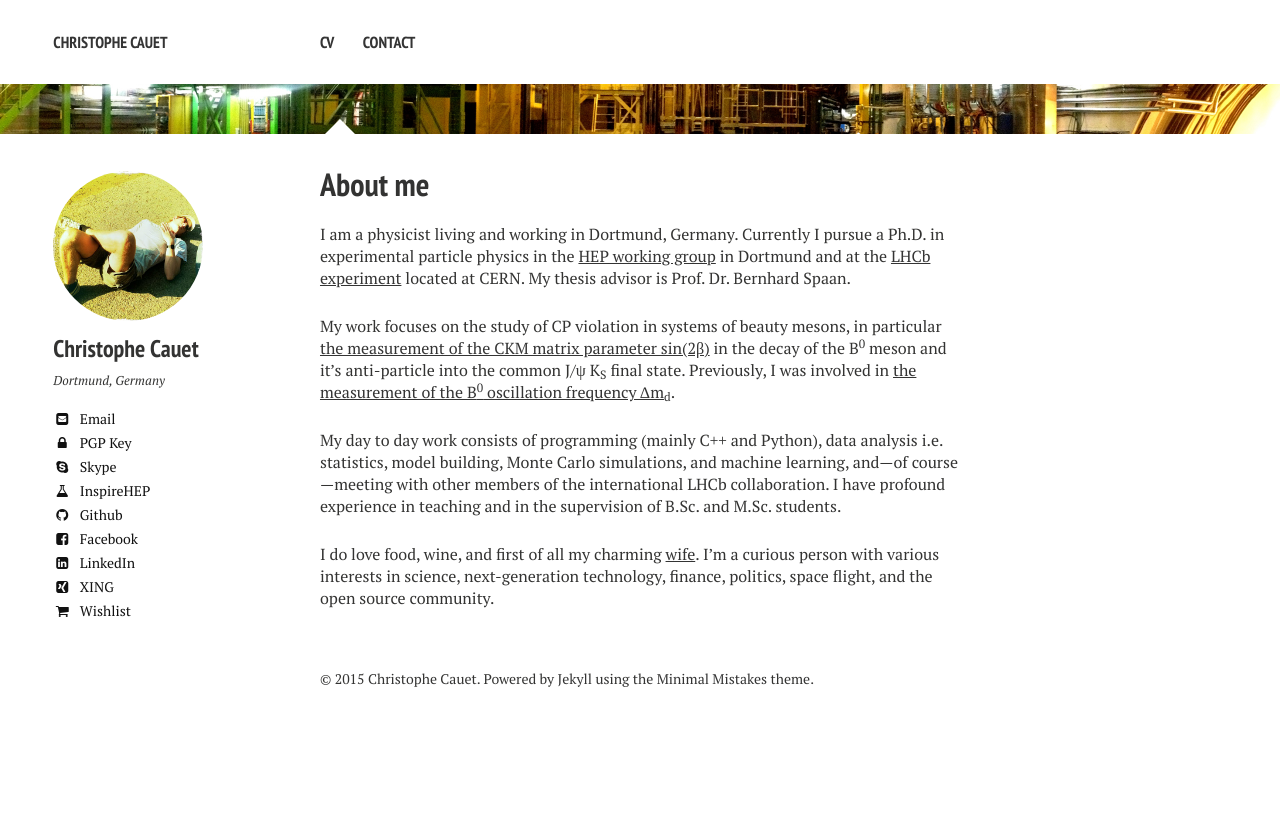
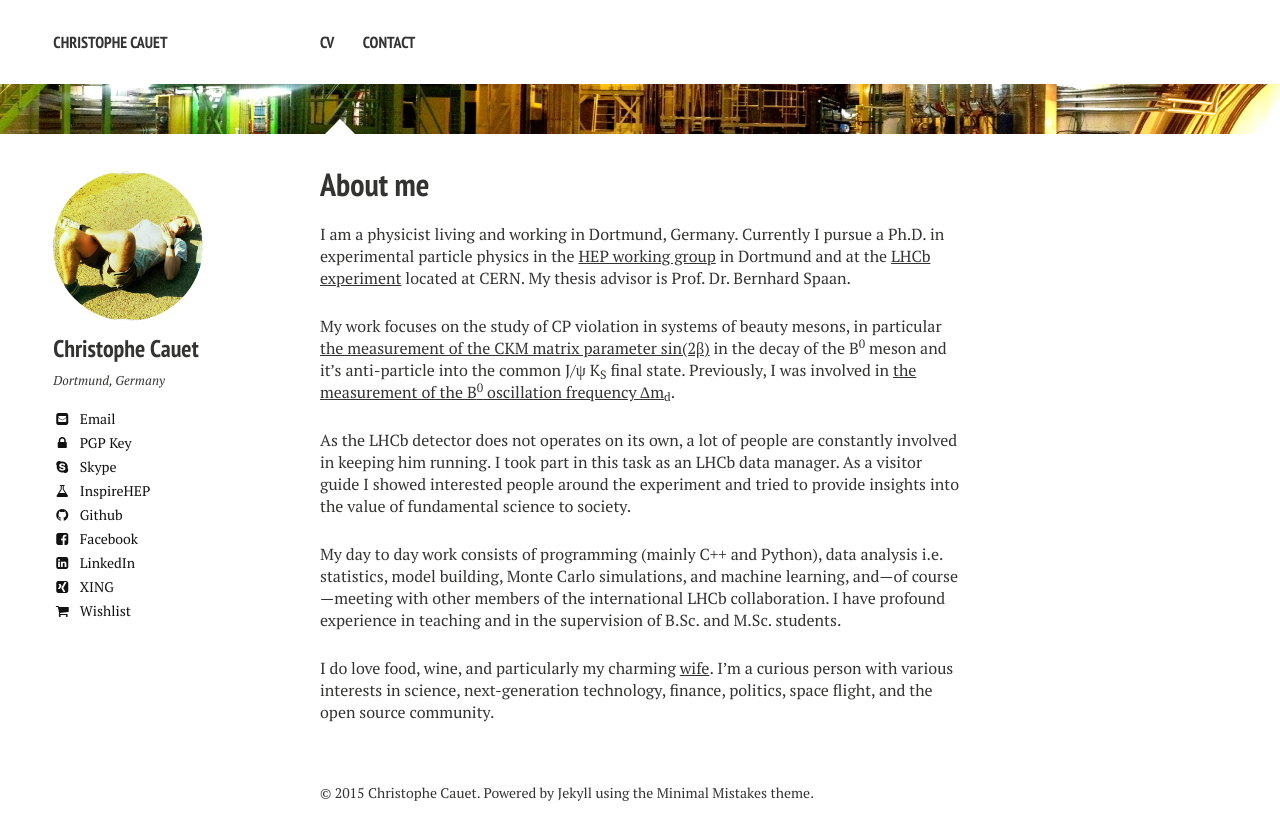
Before and after one commit to ccauet/ccauet.github.io, a Jekyll site: the page built from index.md, in a window 1280 px wide. Shown: the top 840 px of the page. Built offline with Jekyll 4.4.1, drawn with Linux system fonts in a browser that asks for light colours; nearby versions of some CDN libraries; library files that are not in the unit come from our copies.

Commit message:
updated information

```diff
--- a/index.md
+++ b/index.md
@@ -12,6 +12,8 @@ I am a physicist living and working in Dortmund, Germany. Currently I pursue a P
 
 My work focuses on the study of CP violation in systems of beauty mesons, in particular [the measurement of the CKM matrix parameter sin(2β)](http://arxiv.org/abs/1503.07089) in the decay of the B<sup>0</sup> meson and it's anti-particle into the common J/ψ K<sub>S</sub> final state. Previously, I was involved in [the measurement of the B<sup>0</sup> oscillation frequency ∆m<sub>d</sub>](http://arxiv.org/abs/1210.6750).
 
+As the LHCb detector does not operates on its own, a lot of people are constantly involved in keeping him running. I took part in this task as an LHCb data manager. As a visitor guide I showed interested people around the experiment and tried to provide insights into the value of fundamental science to society.
+
 My day to day work consists of programming (mainly C++ and Python), data analysis i.e. statistics, model building, Monte Carlo simulations, and machine learning, and---of course---meeting with other members of the international LHCb collaboration. I have profound experience in teaching and in the supervision of B.Sc. and M.Sc. students.
 
-I do love food, wine, and first of all my charming [wife](http://eva.cauet.de). I'm a curious person with various interests in science, next-generation technology, finance, politics, space flight, and the open source community.
+I do love food, wine, and particularly my charming [wife](http://eva.cauet.de). I'm a curious person with various interests in science, next-generation technology, finance, politics, space flight, and the open source community.
```
Also changed, not shown: cv/index.md (+1 -1 lines).
